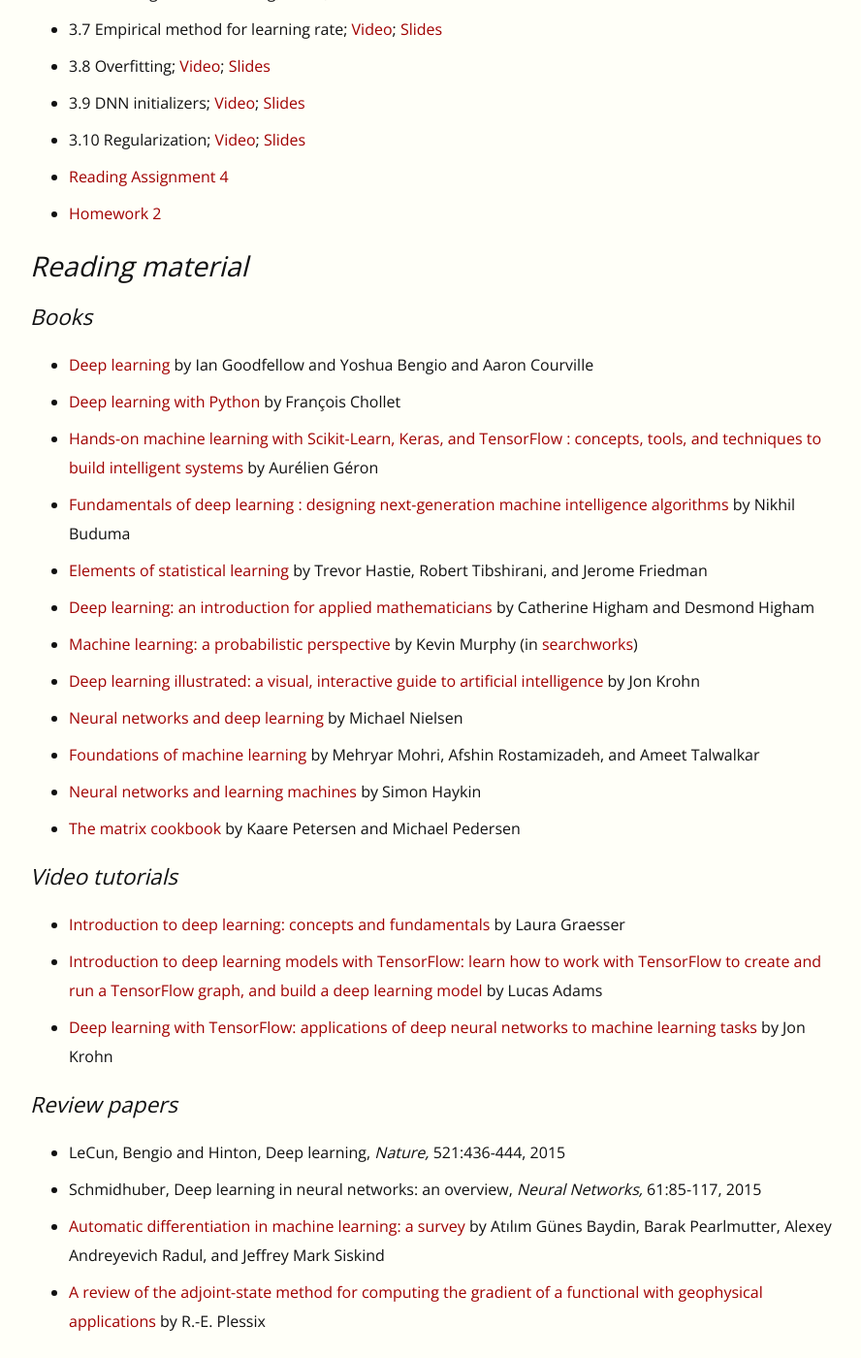
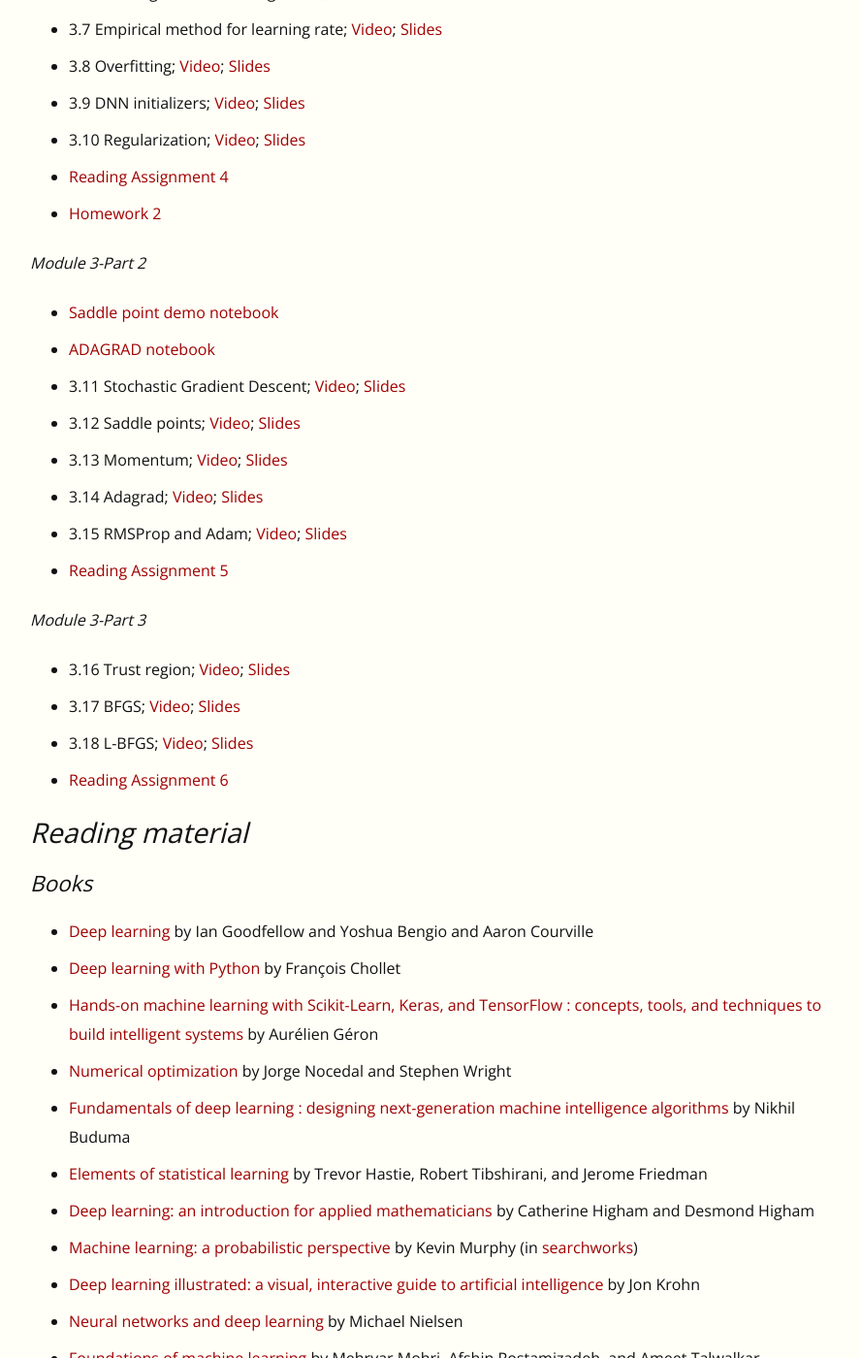
Before and after one commit to EricDarve/me343-cme216-winter-2021, a Jekyll site: the page built from index.md, in a window 1280 px wide and 1400 px high, scrolled down 2541 px. Shown: the whole window at 97% size, without its empty margins (129-1017 px from the left). Built offline with Jekyll 4.4.1, drawn with Linux system fonts in a browser that asks for light colours.

Commit message:
index and syllabus

```diff
--- a/index.md
+++ b/index.md
@@ -81,6 +81,24 @@
 - [Reading Assignment 4](Reading Assignments/deep_learning)
 - [Homework 2](Homework/HW2/HW2 Questions)
 
+*Module 3-Part 2*
+
+- [Saddle point demo notebook](https://github.com/EricDarve/me343-cme216-winter-2021/blob/main/Code/Saddle%20points.ipynb)
+- [ADAGRAD notebook](https://github.com/EricDarve/me343-cme216-winter-2021/blob/main/Code/Adagrad.ipynb)
+- 3.11 Stochastic Gradient Descent; [Video](https://stanford-pilot.hosted.panopto.com/Panopto/Pages/Viewer.aspx?id=3f76c7ec-a601-4d4a-8860-abb30137998c); [Slides](Slides/Deep_Learning/Stochastic_Gradient_Descent.pdf)
+- 3.12 Saddle points; [Video](https://stanford-pilot.hosted.panopto.com/Panopto/Pages/Viewer.aspx?id=c1fda57c-2c84-454b-b5c6-abb3014bb0d3); [Slides](Slides/Deep_Learning/Saddle_points.pdf)
+- 3.13 Momentum; [Video](https://stanford-pilot.hosted.panopto.com/Panopto/Pages/Viewer.aspx?id=ae3feaf2-5884-42c5-aa01-abb3016db5f9); [Slides](Slides/Deep_Learning/Momentum.pdf)
+- 3.14 Adagrad; [Video](https://stanford-pilot.hosted.panopto.com/Panopto/Pages/Viewer.aspx?id=9c74557c-832b-41d7-8cfd-abb30189fc85); [Slides](Slides/Deep_Learning/Adagrad.pdf)
+- 3.15 RMSProp and Adam; [Video](https://stanford-pilot.hosted.panopto.com/Panopto/Pages/Viewer.aspx?id=8986cd22-6e69-4733-976c-abb4000dc637); [Slides](Slides/Deep_Learning/RMSProp_and_Adam.pdf)
+- [Reading Assignment 5](Reading Assignments/optimization)
+
+*Module 3-Part 3*
+
+- 3.16 Trust region; [Video](https://stanford-pilot.hosted.panopto.com/Panopto/Pages/Viewer.aspx?id=b1e21c0a-e691-4c37-b7d0-acc00185514a); [Slides](Slides/Deep_Learning/Trust_region.pdf)
+- 3.17 BFGS; [Video](https://stanford-pilot.hosted.panopto.com/Panopto/Pages/Viewer.aspx?id=36ab1ffb-32cb-4b2e-8ffb-acc1000e6e66); [Slides](Slides/Deep_Learning/BFGS.pdf)
+- 3.18 L-BFGS; [Video](https://stanford-pilot.hosted.panopto.com/Panopto/Pages/Viewer.aspx?id=ff39ec4f-ad00-452e-ba18-acc1001b6554); [Slides](Slides/Deep_Learning/LBFGS.pdf)
+- [Reading Assignment 6](Reading Assignments/second_order_optimization)
+
 ## Reading material
 
 ###  Books
@@ -88,6 +106,7 @@
 - [Deep learning](http://www.deeplearningbook.org/) by Ian Goodfellow and Yoshua Bengio and Aaron Courville
 - [Deep learning with Python](https://searchworks.stanford.edu/view/13216992) by Fran&ccedil;ois Chollet
 - [Hands-on machine learning with Scikit-Learn, Keras, and TensorFlow : concepts, tools, and techniques to build intelligent systems](https://searchworks.stanford.edu/view/13489354) by Aur&eacute;lien G&eacute;ron
+- [Numerical optimization](https://searchworks.stanford.edu/view/6630751) by Jorge Nocedal and Stephen Wright
 - [Fundamentals of deep learning : designing next-generation machine intelligence algorithms](https://searchworks.stanford.edu/view/12112250) by Nikhil Buduma
 - [Elements of statistical learning](https://searchworks.stanford.edu/view/12458005) by Trevor Hastie, Robert Tibshirani, and Jerome Friedman
 - [Deep learning: an introduction for applied mathematicians](https://epubs.siam.org/doi/pdf/10.1137/18M1165748) by Catherine Higham and Desmond Higham
```
Also changed, not shown: syllabus.md (+1 -1 lines).
